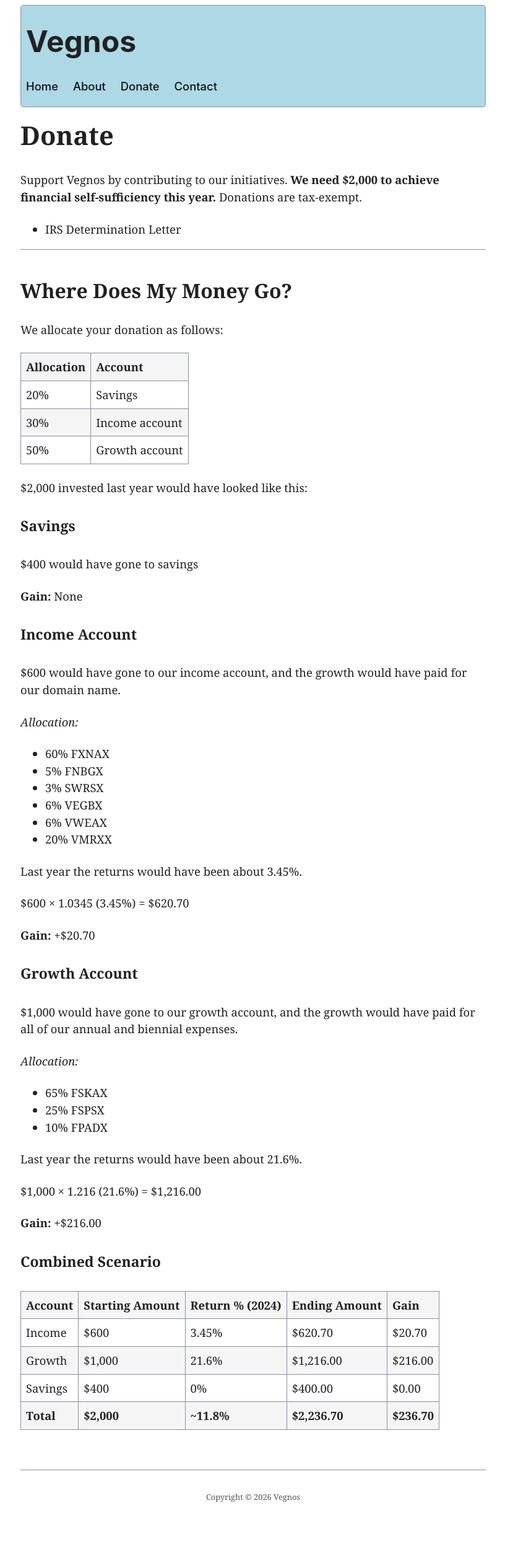
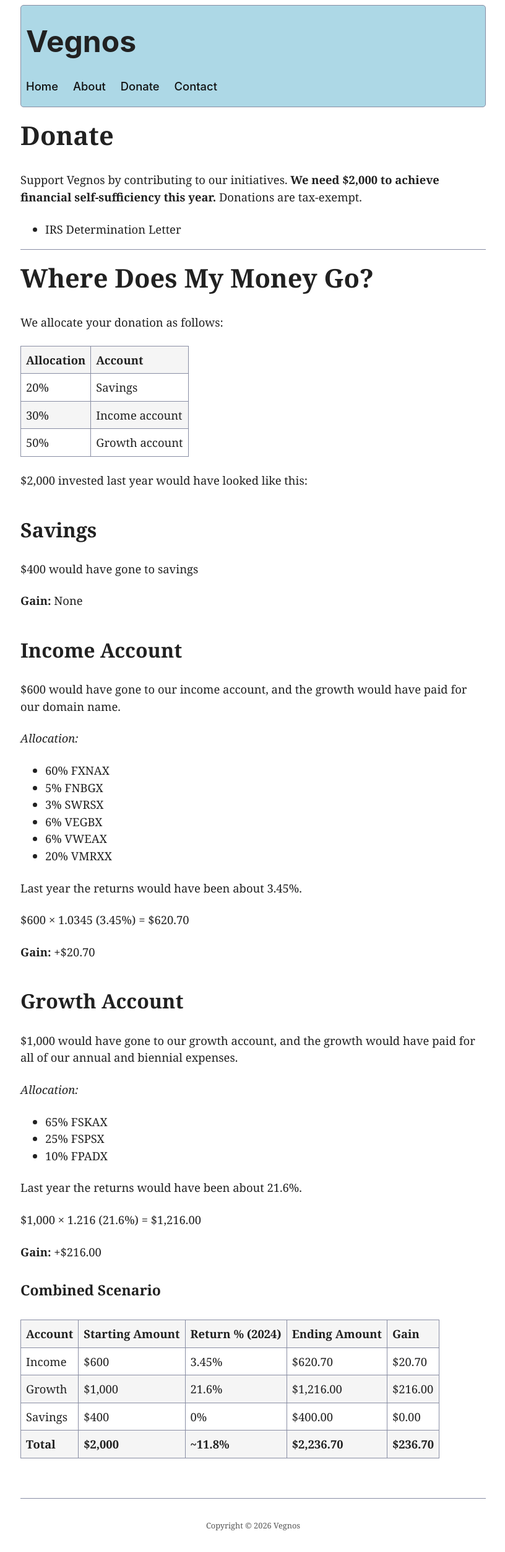
Before and after one commit to jklmnop10/vegnos, a Jekyll site: the page built from donate.md, in a window 1280 px wide. Shown: the whole page at 62% size, without its empty margins (231-1047 px from the left). Built offline with Jekyll 4.4.1, drawn with Linux system fonts in a browser that asks for light colours; before the commit the page ends 2458 px from its top, so only the background shows below that.

```diff
--- a/donate.md
+++ b/donate.md
@@ -9,7 +9,7 @@ Support Vegnos by contributing to our initiatives. **We need $2,000 to achieve f
 
 ---
 
-### Where Does My Money Go?
+## Where Does My Money Go?
 
 We allocate your donation as follows:
 
@@ -21,13 +21,13 @@ We allocate your donation as follows:
 
 $2,000 invested last year would have looked like this:
 
-#### Savings
+### Savings
 
 $400 would have gone to savings
 
 **Gain:** None
 
-#### Income Account
+### Income Account
 
 $600 would have gone to our income account, and the growth would have paid for our domain name.
 
@@ -46,7 +46,7 @@ $600 × 1.0345 (3.45%) = $620.70
 
 **Gain:** +$20.70
 
-#### Growth Account
+### Growth Account
 
 $1,000 would have gone to our growth account, and the growth would have paid for all of our annual and biennial expenses.
 
```
